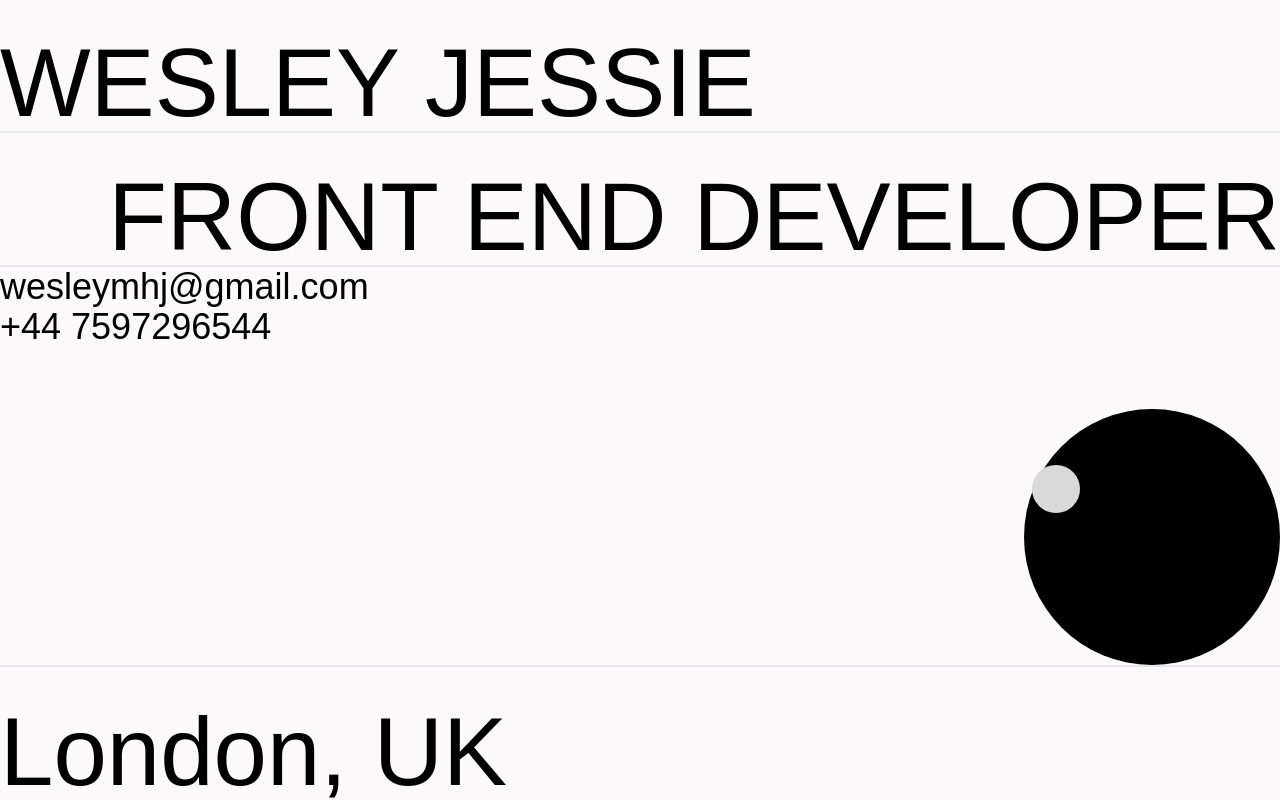
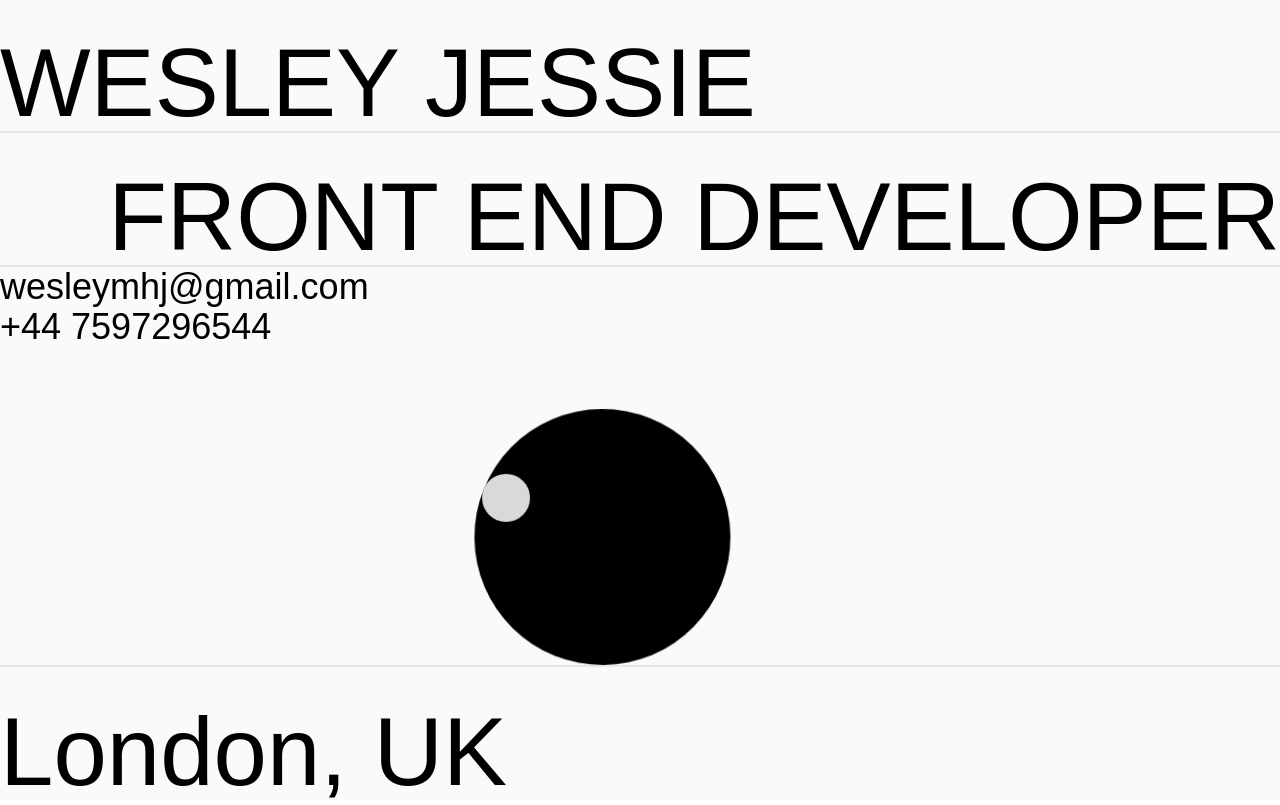
Before and after one commit to wecessary/personal-website-2023, a Next.js app: page / in a window 1280 px wide. Built offline with nearby package versions, Linux system fonts and the light colour scheme; a web font is replaced by a local one.

Commit message:
add first iteration of animation

```diff
--- /dev/null
+++ b/src/const/spring.ts
@@ -0,0 +1,13 @@
+export const moveBall = {
+  from: { x: "0", rotate: 0 },
+  to: { x: "-43vw", rotate: 360 },
+  loop: { reverse: true },
+  config: { tension: 80, friction: 70 },
+};
+
+export const moveInnerBall = {
+  from: { x: "0", rotate: 0 },
+  to: { x: "0", rotate: 360 },
+  loop: { reverse: true },
+  config: { tension: 75, friction: 65 },
+};
--- a/src/pages/index.tsx
+++ b/src/pages/index.tsx
@@ -1,6 +1,9 @@
+import { moveBall } from "@/const/spring";
+import { animated, useSpring } from "@react-spring/web";
 import Head from "next/head";
 
 export default function Home() {
+  const springs = useSpring(moveBall);
   return (
     <>
       <Head>
@@ -24,9 +27,11 @@ export default function Home() {
                 <div className="text-4xl">+44 7597296544</div>
               </div>
               <div className="row-span-2 self-end justify-self-end">
-                <div className="bg-black rounded-full w-64 h-64 relative">
-                  <div className="bg-[#D9D9D9] rounded-full w-12 h-12 top-14 left-2 absolute"></div>
-                </div>
+                <animated.div style={{ ...springs }}>
+                  <div className="bg-black rounded-full w-64 h-64 relative">
+                    <animated.div className="bg-[#D9D9D9] rounded-full w-12 h-12 top-16 left-2 absolute"></animated.div>
+                  </div>
+                </animated.div>
               </div>
             </div>
           </div>
```
